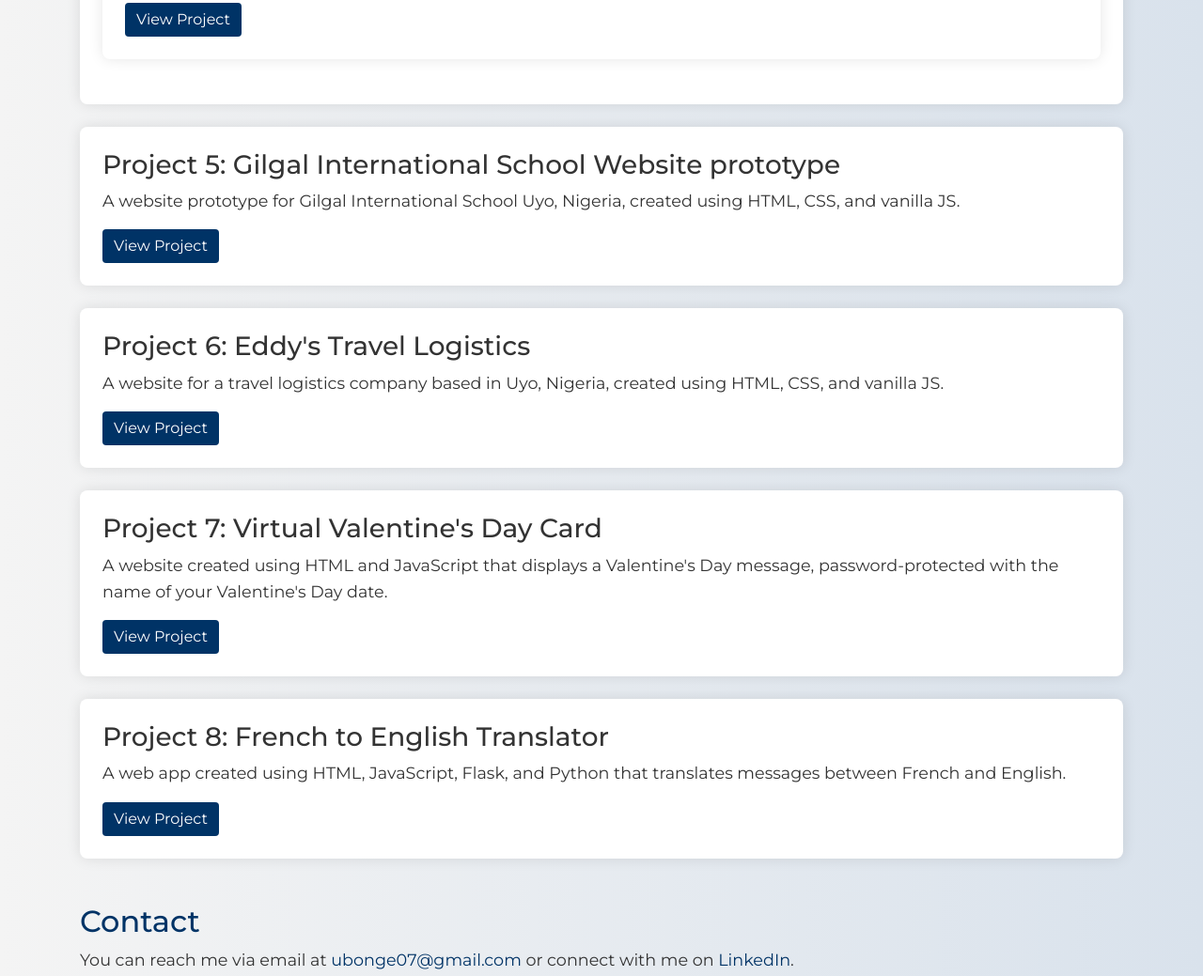
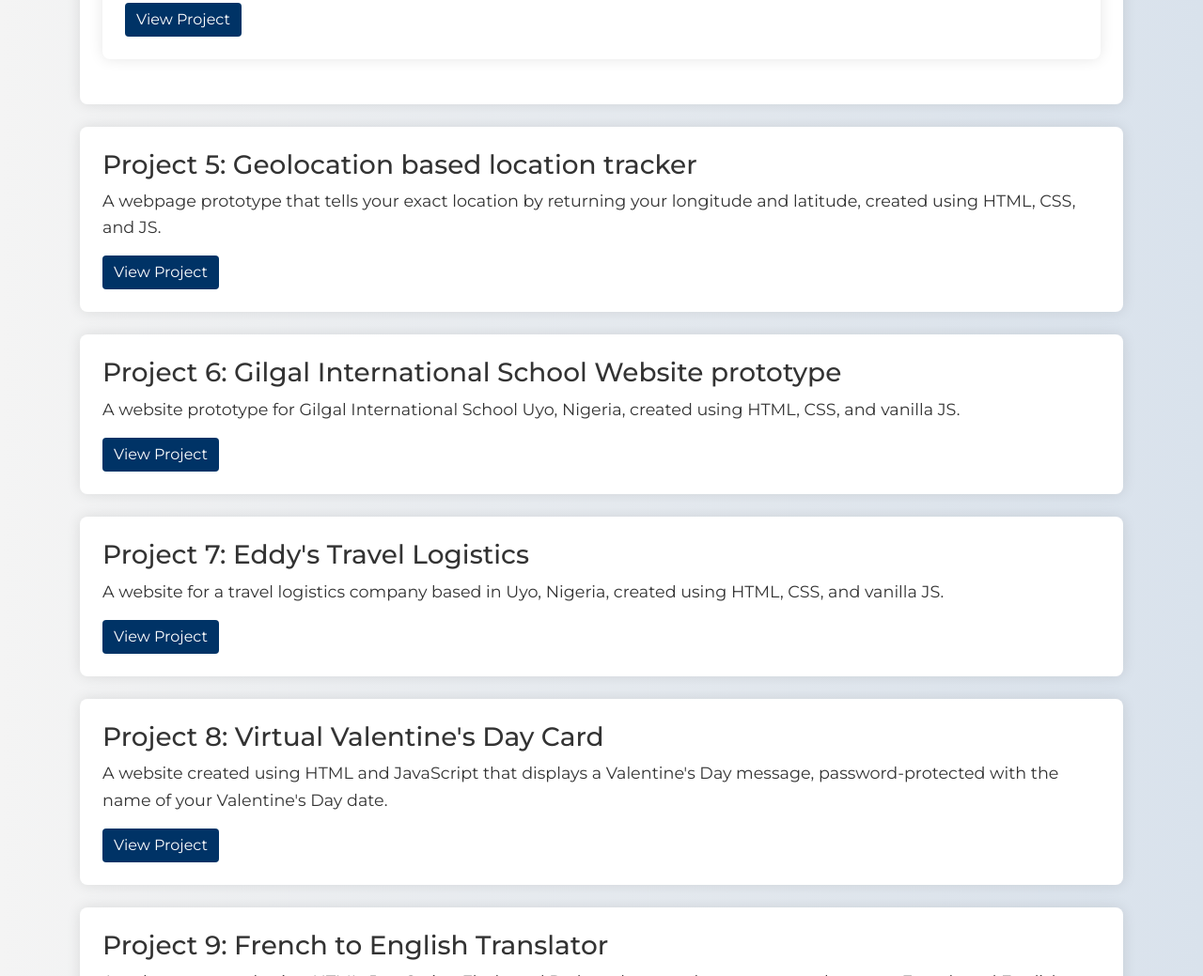
Before and after one commit to bongssss/portfolio, a plain HTML site: page index.html in a window 1280 px wide. Shown: the part 1539-2578 px from the top of the page at 94% size. Drawn offline with nearby package versions, Linux system fonts and the light colour scheme.

Commit message:
added a new project

```diff
--- a/index.html
+++ b/index.html
@@ -157,23 +157,29 @@
 
 
              <div class="project">
-                <h3>Project 5: Gilgal International School Website prototype</h3>
+                <h3>Project 5: Geolocation based location tracker</h3>
+                <p>A webpage prototype that tells your exact location by returning your longitude and latitude, created using HTML, CSS, and  JS.</p>
+                <a href="https://findyourlocationn.netlify.app/" class="btn btn-primary">View Project</a>
+            </div>
+
+            <div class="project">
+                <h3>Project 6: Gilgal International School Website prototype</h3>
                 <p>A website prototype for Gilgal International School Uyo, Nigeria, created using HTML, CSS, and vanilla JS.</p>
                 <a href="https://bethgilgal.netlify.app/" class="btn btn-primary">View Project</a>
             </div>
 
             <div class="project">
-                <h3>Project 6: Eddy's Travel Logistics</h3>
+                <h3>Project 7: Eddy's Travel Logistics</h3>
                 <p>A website for a travel logistics company based in Uyo, Nigeria, created using HTML, CSS, and vanilla JS.</p>
                 <a href="https://eddytravellogistics.netlify.app/" class="btn btn-primary">View Project</a>
             </div>
             <div class="project">
-                <h3>Project 7: Virtual Valentine's Day Card</h3>
+                <h3>Project 8: Virtual Valentine's Day Card</h3>
                 <p>A website created using HTML and JavaScript that displays a Valentine's Day message, password-protected with the name of your Valentine's Day date.</p>
                 <a href="https://github.com/bongssss/french" class="btn btn-primary">View Project</a>
             </div>
             <div class="project">
-                <h3>Project 8: French to English Translator</h3>
+                <h3>Project 9: French to English Translator</h3>
                 <p>A web app created using HTML, JavaScript, Flask, and Python that translates messages between French and English.</p>
                 <a href="#" class="btn btn-primary">View Project</a>
             </div>
```
